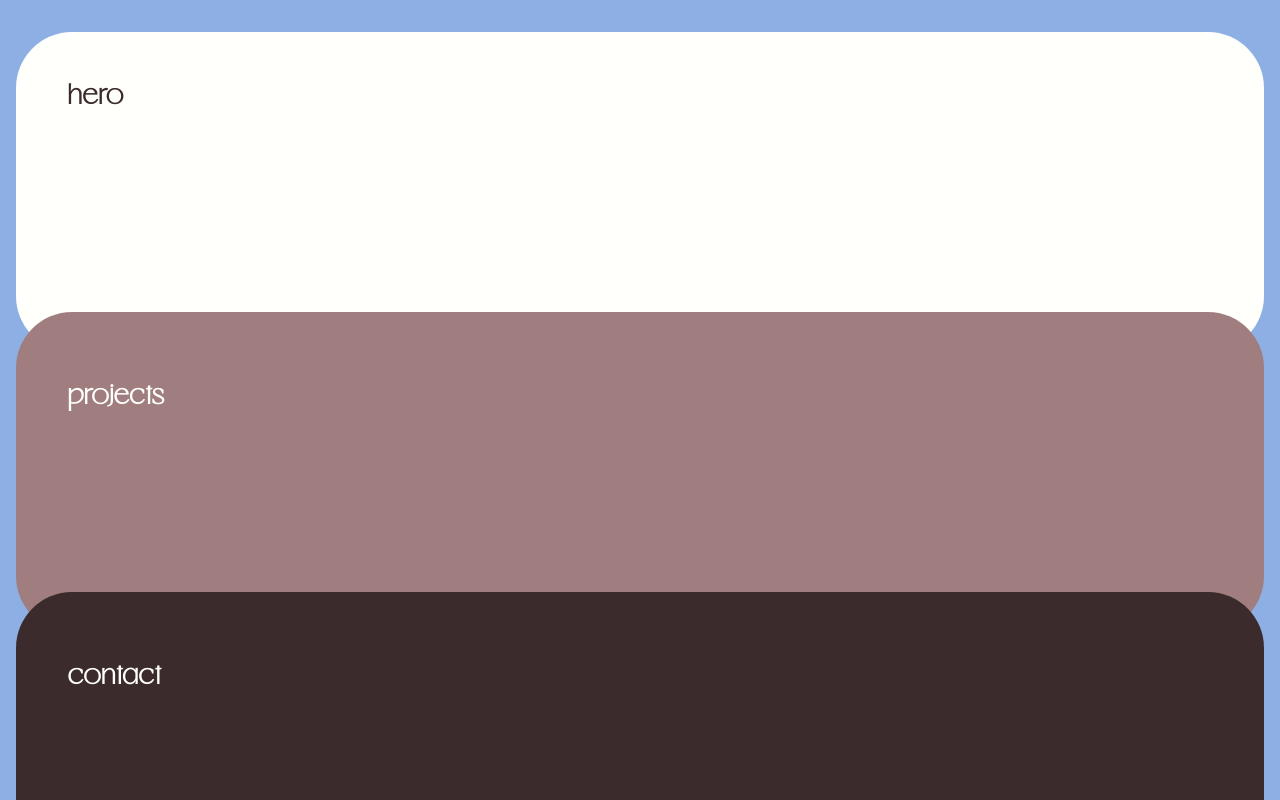
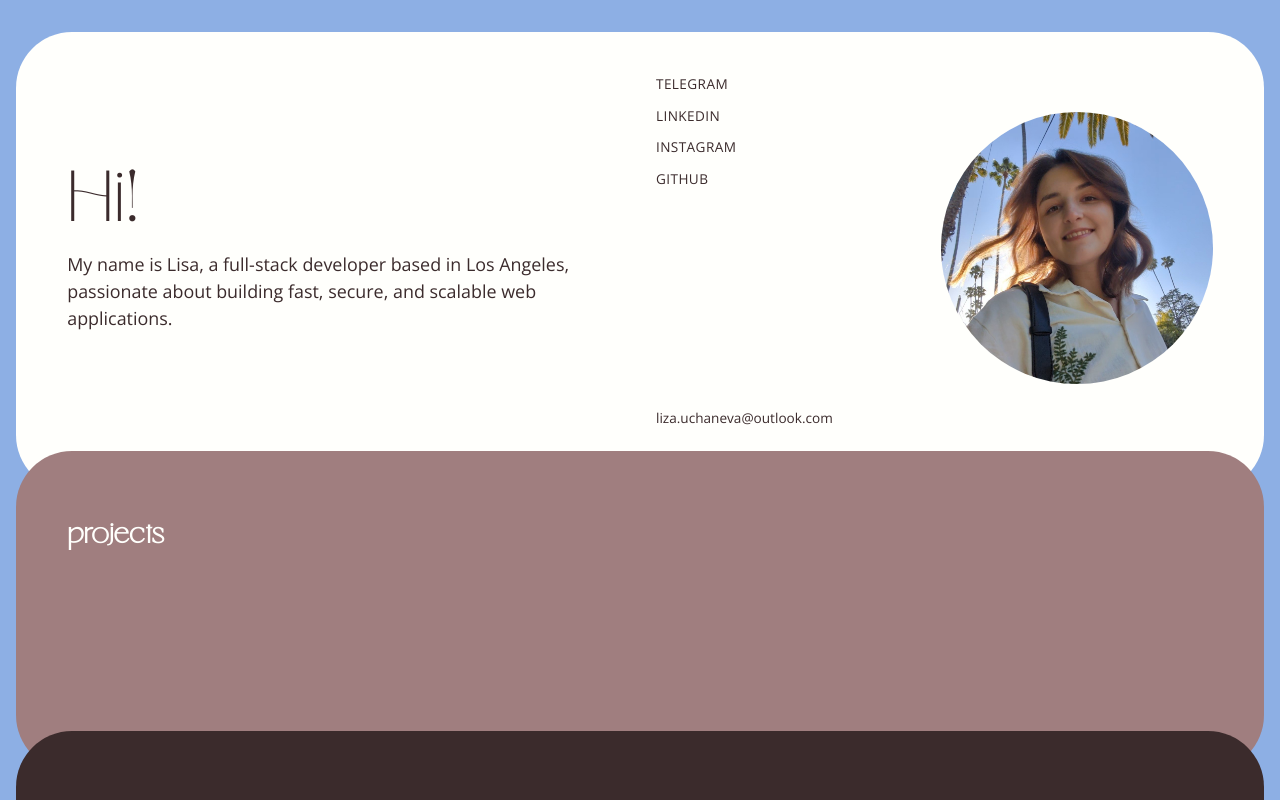
Before and after one commit to liza-uchaneva/my-resume, a Vue app: page / in a window 1280 px wide. Shown: the top 800 px of the page. Built offline with nearby package versions, Linux system fonts and the light colour scheme.

Commit message:
Build hero box
Co-Authored-By: Claude Opus 5.5 <noreply@anthropic.com>

```diff
--- a/src/assets/css/_mixins.scss
+++ b/src/assets/css/_mixins.scss
@@ -83,7 +83,7 @@ $bp-lg: 1024px;
   background: var(--page-bg);
   font-family: var(--font-family);
   font-size: var(--font-size-base);
-  font-weight: 300;
+  font-weight: 400;
   color: var(--text-color);
   scroll-behavior: smooth;
 }
--- a/src/assets/style.css
+++ b/src/assets/style.css
@@ -13,7 +13,7 @@ html, body {
   background: var(--page-bg);
   font-family: var(--font-family);
   font-size: var(--font-size-base);
-  font-weight: 300;
+  font-weight: 400;
   color: var(--text-color);
   scroll-behavior: smooth;
 }
--- a/src/components/HeroBox.vue
+++ b/src/components/HeroBox.vue
@@ -1,5 +1,116 @@
 <template>
-  <section class="box box--hero">
-    <h1>hero</h1>
+  <section class="box box--hero hero">
+    <div class="hero__text">
+      <h1 class="hero__title">Hi!</h1>
+      <p>
+        My name is Lisa, a full-stack developer based in Los Angeles,
+        passionate about building fast, secure, and scalable web applications.
+      </p>
+    </div>
+
+    <div class="hero__side">
+      <ul class="hero__links">
+        <li v-for="l in links" :key="l.label">
+          <a :href="l.href" target="_blank" rel="noreferrer">{{ l.label }}</a>
+        </li>
+      </ul>
+
+      <img class="hero__photo" src="../assets/img/main.jpg" alt="Lisa Uchaneva" />
+
+      <a class="hero__email" :href="`mailto:${email}`">{{ email }}</a>
+    </div>
   </section>
 </template>
+
+<script setup>
+import links, { email } from "../data/links.js";
+</script>
+
+<style lang="scss" scoped>
+@use "../assets/css/mixins" as *;
+
+.hero {
+  display: grid;
+  grid-template-columns: 1fr 1fr;
+  align-items: center;
+  gap: 2rem;
+  padding-block: 2.5rem 4rem;
+
+  @include mq(md) {
+    grid-template-columns: 1fr;
+  }
+}
+
+.hero__title {
+  font-size: clamp(3rem, 6vw, 4.5rem);
+  font-weight: normal;
+  line-height: 1;
+  margin-bottom: 0.75rem;
+}
+
+.hero__text p {
+  font-size: clamp(1rem, 1.4vw, 1.2rem);
+  line-height: 1.5;
+  max-width: 32rem;
+}
+
+.hero__side {
+  display: grid;
+  grid-template-columns: auto 1fr;
+  grid-template-areas:
+    "links photo"
+    ".     photo"
+    "email email";
+  row-gap: 1.5rem;
+
+  @include mq(md) {
+    order: -1;
+    grid-template-columns: 1fr;
+    grid-template-areas: "photo" "links" "email";
+    justify-items: center;
+  }
+}
+
+.hero__links {
+  grid-area: links;
+  display: flex;
+  flex-direction: column;
+  gap: 0.6rem;
+
+  a {
+    font-size: 0.85rem;
+    letter-spacing: 0.03em;
+  }
+
+  @include mq(md) {
+    flex-direction: row;
+    flex-wrap: wrap;
+    justify-content: center;
+    gap: 1rem;
+  }
+}
+
+.hero__photo {
+  grid-area: photo;
+  justify-self: end;
+  width: min(100%, 17rem);
+  aspect-ratio: 1;
+  border-radius: 50%;
+  object-fit: cover;
+  object-position: center 30%;
+  margin-top: 2.5rem;
+
+  @include mq(md) {
+    justify-self: center;
+    width: min(70%, 14rem);
+    margin-top: 0;
+  }
+}
+
+.hero__email {
+  grid-area: email;
+  font-size: 0.85rem;
+  text-decoration: none;
+  &:hover { opacity: 0.6; }
+}
+</style>
```
